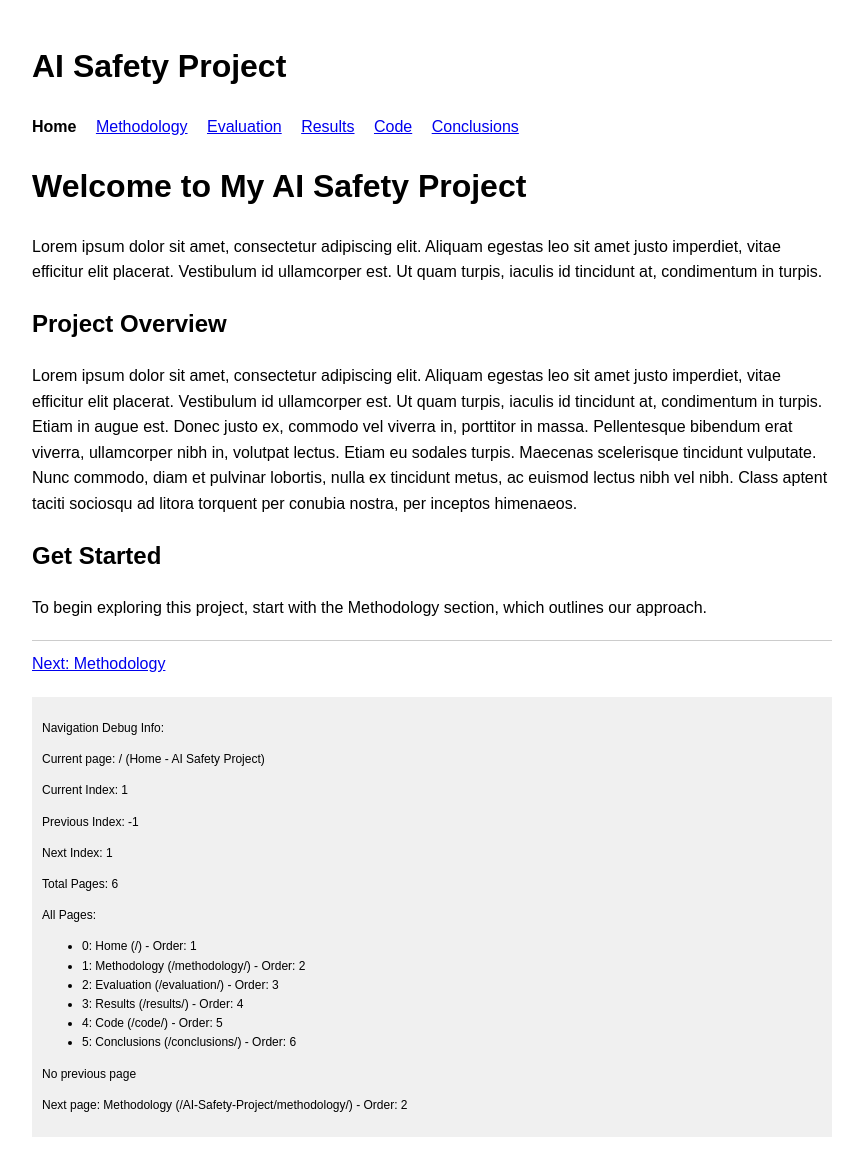
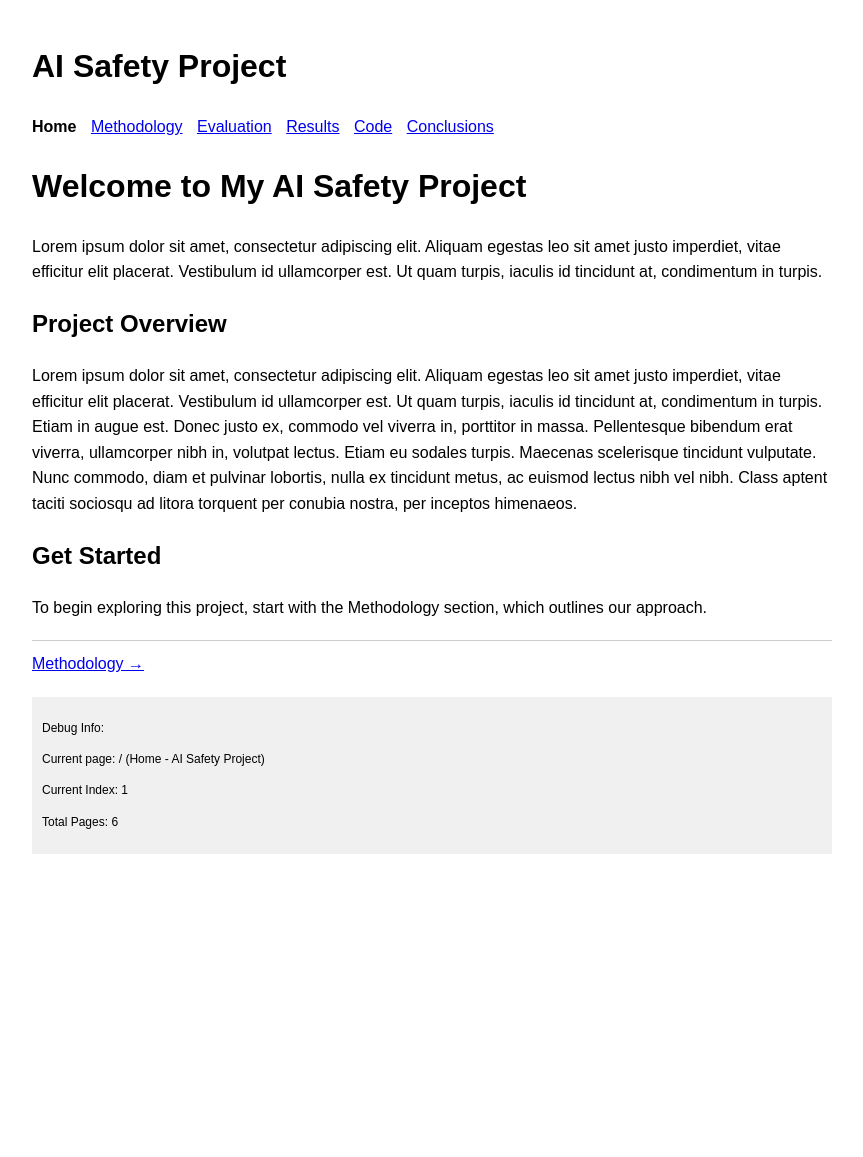
Before and after one commit to nidone/AI-Safety-Project, a Jekyll site: the page built from index.md, in a window 1280 px wide. Shown: the whole page, without its empty margins (208-1071 px from the left). Built offline with Jekyll 4.4.1, drawn with Linux system fonts in a browser that asks for light colours; after the commit the page ends 900 px from its top, so only the background shows below that.

Commit message:
Update default.html

```diff
--- a/_layouts/default.html
+++ b/_layouts/default.html
@@ -5,23 +5,50 @@
     <meta name="viewport" content="width=device-width, initial-scale=1.0">
     <title>{{ page.title }}</title>
     <style>
-        body { font-family: Arial, sans-serif; line-height: 1.6; padding: 20px; max-width: 800px; margin: 0 auto; }
-        nav { margin-bottom: 20px; }
-        nav a, span { margin-right: 15px; }
-        .footer-nav { margin-top: 20px; border-top: 1px solid #ccc; padding-top: 10px; }
-        .current-page { font-weight: bold; }
+        body {
+            font-family: Arial, sans-serif;
+            line-height: 1.6;
+            margin: 0;
+            padding: 20px;
+            max-width: 800px;
+            margin: 0 auto;
+        }
+        header {
+            margin-bottom: 20px;
+        }
+        nav {
+            margin-bottom: 20px;
+        }
+        nav a, nav span {
+            margin-right: 10px;
+        }
+        .current {
+            font-weight: bold;
+        }
+        footer {
+            margin-top: 20px;
+            padding-top: 10px;
+            border-top: 1px solid #ccc;
+        }
     </style>
 </head>
 <body>
+    {% assign pages = site.navigation | sort: "order" %}
+    {% assign current_index = 0 %}
+    {% for item in pages %}
+        {% assign item_url = item.url | remove_first: site.baseurl %}
+        {% if item_url == page.url %}
+            {% assign current_index = forloop.index %}
+            {% break %}
+        {% endif %}
+    {% endfor %}
+
     <header>
         <h1>AI Safety Project</h1>
         <nav>
-                {% for item in site.navigation %}
-                    {% assign item_url = item.url | relative_url %}
-                    {% assign page_url = page.url | relative_url %}
-                    {% assign page_url_without_html = page_url | remove: '.html' %}
-                    {% if item_url == page_url or item_url == page_url_without_html %}
-                        <span class="current-page">{{ item.title }}</span>
+            {% for item in pages %}
+                {% if item.url == page.url %}
+                    <span class="current">{{ item.title }}</span>
                 {% else %}
                     <a href="{{ item.url | relative_url }}">{{ item.title }}</a>
                 {% endif %}
@@ -33,56 +60,24 @@
         {{ content }}
     </main>
 
-<footer class="footer-nav">
-    {% assign pages = site.navigation | sort: "order" %}
-    {% assign current_index = 0 %}
-    {% for item in pages %}
-        {% assign item_url = item.url | remove_first: site.baseurl %}
-        {% if item_url == page.url %}
-            {% assign current_index = forloop.index %}
-            {% break %}
-        {% endif %}
-    {% endfor %}
-
-    {% assign prev_index = current_index | minus: 2 %}
-    {% assign next_index = current_index %}
-
+    <footer>
         {% if current_index > 1 %}
-        {% assign prev_page = pages[prev_index] %}
-        <a href="{{ prev_page.url | relative_url }}">Previous: {{ prev_page.title }}</a>
+            {% assign prev_page = pages[current_index | minus: 2] %}
+            <a href="{{ prev_page.url | relative_url }}">← {{ prev_page.title }}</a>
         {% endif %}
 
         {% if current_index < pages.size %}
-        {% assign next_page = pages[next_index] %}
+            {% assign next_page = pages[current_index] %}
             {% if prev_page %} | {% endif %}
-        <a href="{{ next_page.url | relative_url }}">Next: {{ next_page.title }}</a>
+            <a href="{{ next_page.url | relative_url }}">{{ next_page.title }} →</a>
         {% endif %}
     </footer>
 
     <div style="background-color: #f0f0f0; padding: 10px; margin-top: 20px; font-size: 12px;">
-    <p>Navigation Debug Info:</p>
+        <p>Debug Info:</p>
         <p>Current page: {{ page.url }} ({{ page.title }})</p>
         <p>Current Index: {{ current_index }}</p>
-    <p>Previous Index: {{ prev_index }}</p>
-    <p>Next Index: {{ next_index }}</p>
         <p>Total Pages: {{ pages.size }}</p>
-    <p>All Pages:</p>
-    <ul>
-    {% for page in pages %}
-        <li>{{ forloop.index0 }}: {{ page.title }} ({{ page.url }}) - Order: {{ page.order }}</li>
-    {% endfor %}
-    </ul>
-    {% if prev_page %}
-        <p>Previous page: {{ prev_page.title }} ({{ prev_page.url | relative_url }}) - Order: {{ prev_page.order }}</p>
-    {% else %}
-        <p>No previous page</p>
-    {% endif %}
-    {% if next_page %}
-        <p>Next page: {{ next_page.title }} ({{ next_page.url | relative_url }}) - Order: {{ next_page.order }}</p>
-    {% else %}
-        <p>No next page</p>
-    {% endif %}
     </div>
-
 </body>
 </html>
```
Lines whose indentation alone changed are shown as unchanged.
